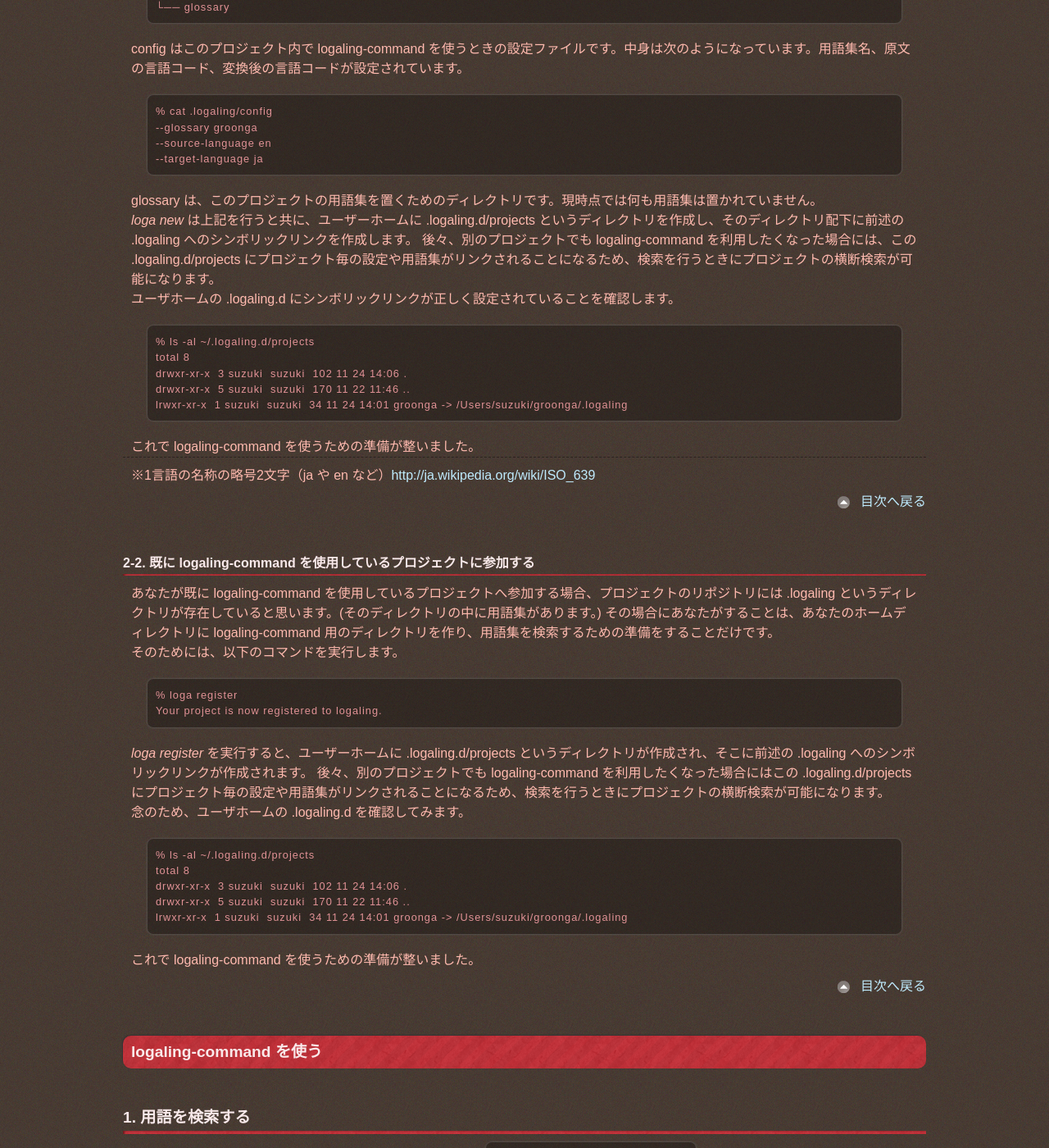
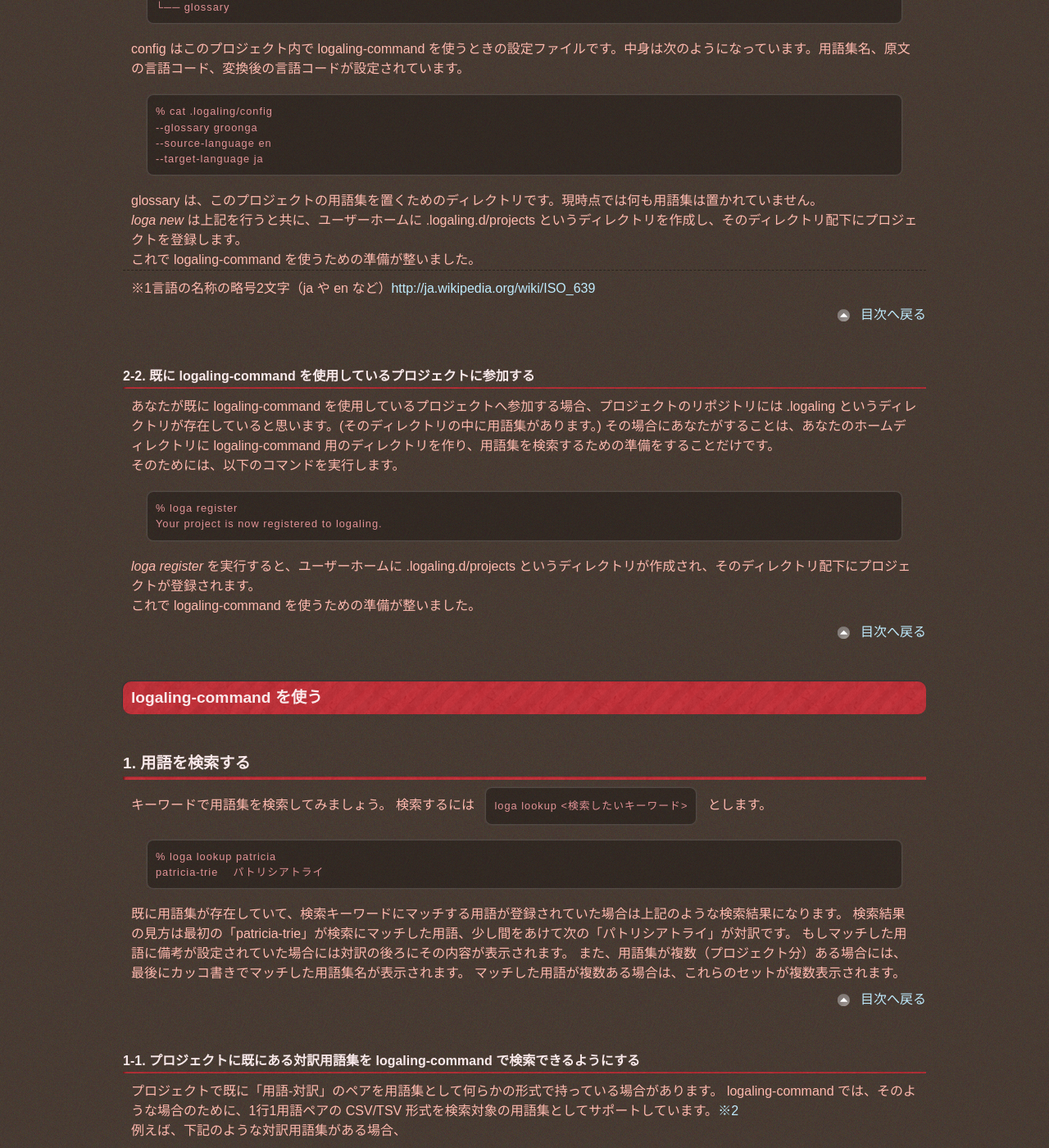
Before and after one commit to logaling/logaling.github.com, a Jekyll site: the page built from tutorial.md, in a window 1280 px wide and 1400 px high, scrolled down 2459 px. Shown: the whole window at 82% size. Built offline with Jekyll 4.4.1, drawn with Linux system fonts in a browser that asks for light colours; some web fonts are replaced; Markdown is read by kramdown in place of the engine named in the settings.

Commit message:
remove description of the symbolic link

```diff
--- a/tutorial.md
+++ b/tutorial.md
@@ -117,16 +117,7 @@ config はこのプロジェクト内で logaling-command を使うときの設
 
 glossary は、このプロジェクトの用語集を置くためのディレクトリです。現時点では何も用語集は置かれていません。
 
-*loga new* は上記を行うと共に、ユーザーホームに .logaling.d/projects というディレクトリを作成し、そのディレクトリ配下に前述の .logaling へのシンボリックリンクを作成します。
-後々、別のプロジェクトでも logaling-command を利用したくなった場合には、この .logaling.d/projects にプロジェクト毎の設定や用語集がリンクされることになるため、検索を行うときにプロジェクトの横断検索が可能になります。
-
-ユーザホームの .logaling.d にシンボリックリンクが正しく設定されていることを確認します。
-
-	% ls -al ~/.logaling.d/projects
-	total 8
-	drwxr-xr-x  3 suzuki  suzuki  102 11 24 14:06 .
-	drwxr-xr-x  5 suzuki  suzuki  170 11 22 11:46 ..
-	lrwxr-xr-x  1 suzuki  suzuki  34 11 24 14:01 groonga -> /Users/suzuki/groonga/.logaling
+*loga new* は上記を行うと共に、ユーザーホームに .logaling.d/projects というディレクトリを作成し、そのディレクトリ配下にプロジェクトを登録します。
 
 これで logaling-command を使うための準備が整いました。
 
@@ -148,17 +139,7 @@ glossary は、このプロジェクトの用語集を置くためのディレ
 	% loga register
 	Your project is now registered to logaling.
 
-*loga register* を実行すると、ユーザーホームに .logaling.d/projects というディレクトリが作成され、そこに前述の .logaling へのシンボリックリンクが作成されます。
-後々、別のプロジェクトでも logaling-command を利用したくなった場合にはこの .logaling.d/projects にプロジェクト毎の設定や用語集がリンクされることになるため、検索を行うときにプロジェクトの横断検索が可能になります。
-
-念のため、ユーザホームの .logaling.d を確認してみます。
-
-	% ls -al ~/.logaling.d/projects
-	total 8
-	drwxr-xr-x  3 suzuki  suzuki  102 11 24 14:06 .
-	drwxr-xr-x  5 suzuki  suzuki  170 11 22 11:46 ..
-	lrwxr-xr-x  1 suzuki  suzuki  34 11 24 14:01 groonga -> /Users/suzuki/groonga/.logaling
-
+*loga register* を実行すると、ユーザーホームに .logaling.d/projects というディレクトリが作成され、そのディレクトリ配下にプロジェクトが登録されます。
 
 これで logaling-command を使うための準備が整いました。
 
```
